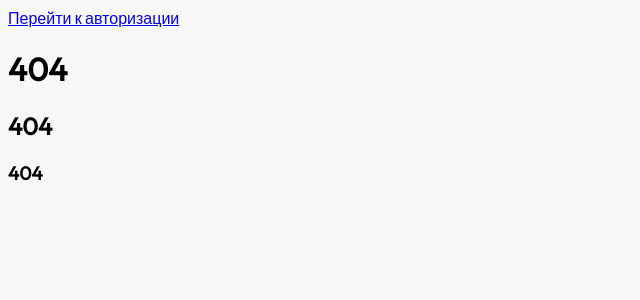
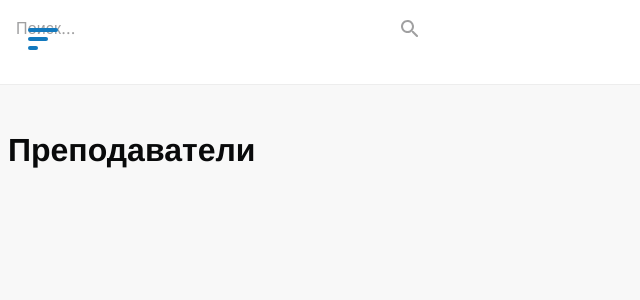
Before and after one commit to R3VV1L/R3VV1L.github.io-attendance-log, a React (Vite) app: page /attendance/teacher-tab in a window 1280 px wide. Before the commit this address had no page. Shown: the top 300 px of the page, without its empty margins (0-640 px from the left). Built offline with nearby package versions, Linux system fonts and the light colour scheme.

Commit message:
master-frontend / добавит layout

```diff
--- a/src/App.tsx
+++ b/src/App.tsx
@@ -1,18 +1,19 @@
 import { Route, Routes } from "react-router-dom";
 import "./App.css";
 import { Authorization } from "./pages/Authorization/Authorization.tsx";
-import { Attendance } from "./pages/Attendance/Attendance.tsx";
 import { ForgotPassword } from "./pages/ForgotPassword/ForgotPassword.tsx";
 import { NotFound } from "./pages/NotFound/NotFound.tsx";
 import { PrepodovateliTabl } from "./pages/PrepodovateliTabl/PrepodovateliTabl.tsx";
+import { Layout } from "./components/Layout/Layout.tsx";
 
 function App() {
   return (
     <Routes>
-      <Route path="/" element={<Authorization />} />
-      <Route path="/attendance" element={<Attendance />} />
-      <Route path="/forgot-password" element={<ForgotPassword />} />
-      <Route path="/teacher-tab" element={<PrepodovateliTabl />} />
+      <Route path="attendance" element={<Layout />}>
+        <Route path="teacher-tab" element={<PrepodovateliTabl />} />
+      </Route>
+      <Route path="auth" element={<Authorization />} />
+      <Route path="forgot-password" element={<ForgotPassword />} />
       <Route path="*" element={<NotFound />} /> {/* add the 404 route */}
     </Routes>
   );
--- a/src/components/BurgerMenuAdmin/BurgerMenuAdmin.tsx
+++ b/src/components/BurgerMenuAdmin/BurgerMenuAdmin.tsx
@@ -1,5 +1,6 @@
-import React, { useState } from 'react';
-import './BurgerMenuAdmin.css';
+import React, { useState } from "react";
+import "./BurgerMenuAdmin.css";
+import { NavLink } from "react-router-dom";
 
 export const BurgerMenuAdmin: React.FC = () => {
   const [isOpen, setIsOpen] = useState(false);
@@ -10,8 +11,10 @@ export const BurgerMenuAdmin: React.FC = () => {
 
   return (
     <div className="burger-menu">
-
-      <button className={`burger-button ${isOpen ? 'open' : ''}`} onClick={toggleMenu}>
+      <button
+        className={`burger-button ${isOpen ? "open" : ""}`}
+        onClick={toggleMenu}
+      >
         <span className="bar burger-icon1"></span>
         <span className="bar burger-icon2"></span>
         <span className="bar burger-icon3"></span>
@@ -23,7 +26,7 @@ export const BurgerMenuAdmin: React.FC = () => {
             <a href="#">Студенты</a>
           </div>
           <div className="menu-items">
-            <a href="#">Преподаватели</a>
+            <NavLink to="/attendance/teacher-tab">Преподаватели</NavLink>
           </div>
           <div className="menu-items">
             <a href="#">Группы</a>
@@ -32,7 +35,7 @@ export const BurgerMenuAdmin: React.FC = () => {
             <a href="#">Подгруппы</a>
           </div>
           <div className="menu-items">
-            <a href="#">Выйти</a>
+            <NavLink to="/auth">Выйти</NavLink>
           </div>
         </div>
       )}
--- /dev/null
+++ b/src/components/Layout/Layout.css
@@ -0,0 +1,3 @@
+.brgMenu {
+    padding: 20px;
+}
--- /dev/null
+++ b/src/components/Layout/Layout.tsx
@@ -0,0 +1,16 @@
+import { BurgerMenuAdmin } from "../BurgerMenuAdmin/BurgerMenuAdmin.tsx";
+import { Header } from "../header/Header.tsx";
+import "./Layout.css";
+import { Outlet } from "react-router-dom";
+
+export const Layout = () => {
+  return (
+    <>
+      <div className="brgMenu">
+        <BurgerMenuAdmin />
+      </div>
+      <Header />
+      <Outlet />
+    </>
+  );
+};
--- /dev/null
+++ b/src/components/header/Header.css
@@ -0,0 +1,23 @@
+.box {
+    background-color: transparent;
+    display: flex;
+    flex-direction: row;
+    justify-content: center;
+    width: 100%;
+}
+
+.box .rectangle-wrapper {
+    border: 0 none;
+    height: 84px;
+    width: 1920px;
+}
+
+.box .rectangle {
+    background-color: #ffffff;
+    box-shadow: 0 0 1px #00000040;
+    height: 84px;
+    left: 0;
+    position: fixed;
+    top: 0;
+    width: 1920px;
+}
--- /dev/null
+++ b/src/components/header/Header.tsx
@@ -0,0 +1,11 @@
+import "./Header.css";
+
+export const Header = () => {
+  return (
+    <div className="box">
+      <div className="rectangle-wrapper">
+        <div className="rectangle" />
+      </div>
+    </div>
+  );
+};
--- a/src/pages/Authorization/Authorization.tsx
+++ b/src/pages/Authorization/Authorization.tsx
@@ -19,7 +19,7 @@ export const Authorization = () => {
 
   const handleLogin = () => {
     // Проверяем, что пользователь ввел правильные учетные данные
-    if (user.username === "admin" && user.password === "password") {
+    if (user.username === "admin@mail.ru" && user.password === "password") {
       setIsLoggedIn(true);
     } else {
       console.log("Неправильное имя пользователя или пароль", isLoggedIn);
@@ -41,7 +41,6 @@ export const Authorization = () => {
             name="auth-email"
             placeholder=" "
             required
-            // value={user.username}
             onChange={handleInputChange}
           />
           <label>Адрес эл. почты</label>
@@ -53,7 +52,6 @@ export const Authorization = () => {
             name="auth-pass"
             placeholder=" "
             required
-            // value={user.password}
             onChange={handleInputChange}
           />
           <label>Пароль</label>
--- a/src/pages/ForgotPassword/ForgotPassword.tsx
+++ b/src/pages/ForgotPassword/ForgotPassword.tsx
@@ -26,7 +26,7 @@ export const ForgotPassword = () => {
         </div>
       </form>
       <div className="forgot-block-submit">
-        <NavLink to="/" className="forgot-block-auth-text">
+        <NavLink to="/auth" className="forgot-block-auth-text">
           На страницу входа
         </NavLink>
         <button
--- a/src/pages/PrepodovateliTabl/PrepodovateliTabl.css
+++ b/src/pages/PrepodovateliTabl/PrepodovateliTabl.css
@@ -0,0 +1,11 @@
+.label {
+    color: #090a0b;
+    font-family: "Outfit-SemiBold", Helvetica, serif;
+    font-size: 32px;
+    font-weight: 600;
+}
+.srch {
+    border: 0 none;
+    height: 48px;
+    width: 415px;
+}
--- a/src/pages/PrepodovateliTabl/PrepodovateliTabl.tsx
+++ b/src/pages/PrepodovateliTabl/PrepodovateliTabl.tsx
@@ -1,11 +1,16 @@
 // @ts-ignore
 import React from "react";
-import { BurgerMenuAdmin } from "../../components/BurgerMenuAdmin/BurgerMenuAdmin.tsx";
+import { Search } from "../../components/search/Search.tsx";
+import "./PrepodovateliTabl.css";
 
 export const PrepodovateliTabl = () => {
   return (
     <div>
-      <BurgerMenuAdmin />
+      <div className="label">Преподаватели</div>
+      <div className="srch">
+        <Search />
+      </div>
+      {/*вот сюда таблицу*/}
     </div>
   );
 };
```
Also changed, not shown: src/pages/PrepodovateliTable/PrepodovateliTable.css (deleted), src/pages/PrepodovateliTable/PrepodovateliTable.tsx (deleted).
